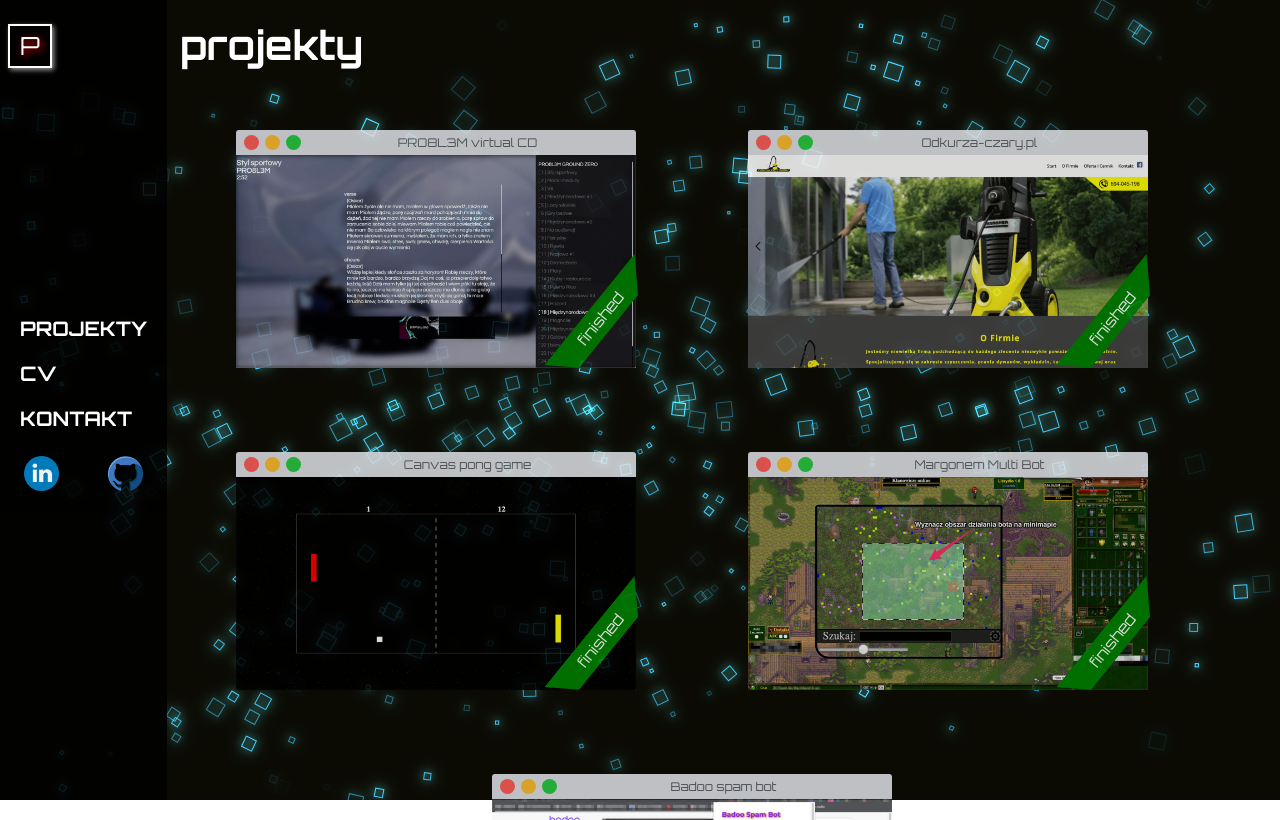
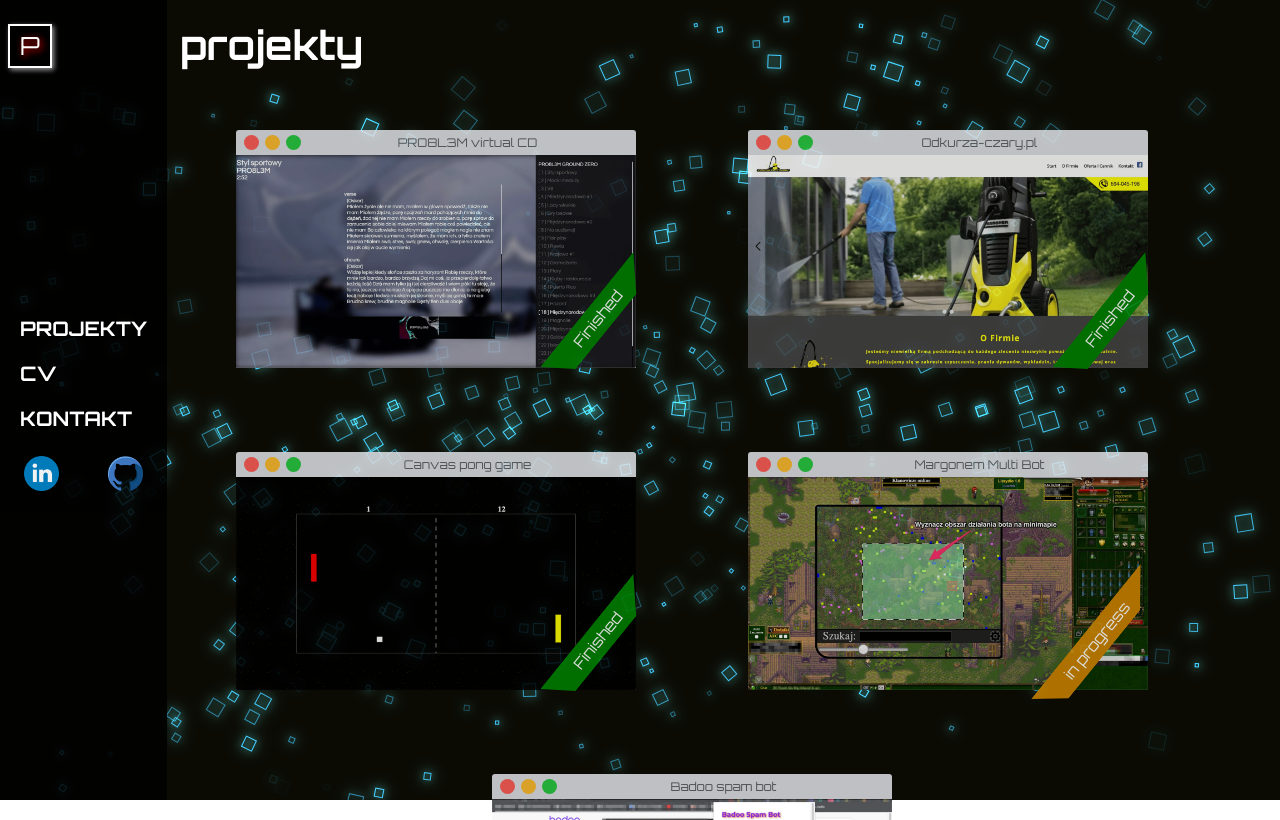
Before and after one commit to venglas/portfolio_2019, a Vue app: page /projekty in a window 1280 px wide. Built offline with nearby package versions, Linux system fonts and the light colour scheme; a web font is replaced by a local one.

Commit message:
fix and add tag for every single project

```diff
--- a/src/components/SingleProject.vue
+++ b/src/components/SingleProject.vue
@@ -33,12 +33,13 @@
       <img v-bind:src="img_1" alt="project img" class="img img--1" />
       <img v-bind:src="img_2" alt="project img" class="img img--2" />
 
-      <div class="tag">finished</div>
+      <slot></slot>
     </div>
   </div>
 </template>
 
 <script>
+import projectTag from "./projectTag";
 export default {
   name: "SingleProject",
   props: [
@@ -50,6 +51,7 @@ export default {
     "project_live_link",
     "project_code_link"
   ],
+  components: { ProjectTag: projectTag },
   data: () => {
     return {
       isFavourite: false
--- /dev/null
+++ b/src/components/projectTag.vue
@@ -0,0 +1,44 @@
+<template>
+  <div class="tag" :class="typeclass">
+    <slot></slot>
+  </div>
+</template>
+
+<script>
+export default {
+  name: "projectTag",
+  props: { type: String },
+  data() {
+    return {
+      typeClass: "tag--"
+    };
+  },
+  methods: {
+    // type() {}
+  },
+  created() {
+    if (this.type === "finished") {
+      this.typeClass = "tag--finished";
+    }
+  },
+  computed: {
+    typeclass() {
+      const vm = this;
+
+      switch (vm.type) {
+        case "finished":
+          return "tag--finished";
+          break;
+
+        case "inProgress":
+          return "tag--in-progress";
+          break;
+
+        case "closed":
+          return "tag--closed";
+          break;
+      }
+    }
+  }
+};
+</script>
--- a/src/scss/components/single-project.scss
+++ b/src/scss/components/single-project.scss
@@ -46,6 +46,7 @@
 		.favourite {
 			position: absolute;
 			right: 7px;
+			filter: drop-shadow(0px 0px 1px rgba(0, 0, 0, .7));
 		}
 	}
 
@@ -175,11 +176,22 @@
 			bottom: 18%;
 			transform: rotate(-51deg);
 			padding: 5px 4rem;
-			background-color: green;
 
 			clip-path: polygon(0% 0, 100% 0, 79% 100%, 14% 100%);
 
 			// TODO: fix on each devices (shape of tag)
+
+			&--finished {
+				background-color: green;
+			}
+
+			&--in-progress {
+				background-color: darken(orange, 10%);
+			}
+
+			&--closed {
+				background-color: gray;
+			}
 		}
 	}
 }
--- a/src/views/projects/problemVirtualCd.vue
+++ b/src/views/projects/problemVirtualCd.vue
@@ -5,72 +5,70 @@
     <GoBackButton></GoBackButton>
 
     <article class="section section--project">
-        <header class="header">
-            PO8L3M virtual CD jest to projekt inspirowany krąkiem muzycznym "Ground zero" duetu PRO8L3M.
-        </header>
+      <header
+        class="header"
+      >PO8L3M virtual CD jest to projekt inspirowany krąkiem muzycznym "Ground zero" duetu PRO8L3M.</header>
+
+      <!-- //TODO: make hrefs for view source code and live project here -->
 
       <section class="content">
-
         <ProjectSlider
           img1="../../static/img/projects/problem-virtual-cd/slide1.jpg"
           img2="../../static/img/projects/problem-virtual-cd/slide2.jpg"
           img3="../../static/img/projects/problem-virtual-cd/slide3.jpg"
           :img4="false"
           :img5="false"
-            >
-            </ProjectSlider>
+        ></ProjectSlider>
 
         <div class="content__description">
-                PO8L3M virtual CD jest to projekt wirtualnej płyty muzycznej, która zawiera 27 utworów wraz z tekstami. <br>
-                Technologie jakie zostały użyte w projekcie to m.in:
+          PO8L3M virtual CD jest to projekt wirtualnej płyty muzycznej, która zawiera 27 utworów wraz z tekstami.
+          <br />Technologie jakie zostały użyte w projekcie to m.in:
           <ul class="list">
             <li class="list__item">
               <a href="https://www.w3.org/TR/html52/" target="_blank">HTML5</a>
-                        <img src="../../assets/img/icons/html5.png" alt="html5 icon" class="img icon">
+              <img src="../../assets/img/icons/html5.png" alt="html5 icon" class="img icon" />
             </li>
 
             <li class="list__item">
               <a href="https://www.ecma-international.org/ecma-262/6.0/" target="_blank">ES6</a>
-                        <img src="../../assets/img/icons/js.png" alt="javascript icon" class="img icon">
+              <img src="../../assets/img/icons/js.png" alt="javascript icon" class="img icon" />
             </li>
 
             <li class="list__item">
               <a href="https://sass-lang.com/" target="_blank">SCSS</a>
-                        <img src="../../assets/img/icons/sass.png" alt="javascript icon" class="img icon">
+              <img src="../../assets/img/icons/sass.png" alt="javascript icon" class="img icon" />
             </li>
 
             <li class="list__item">
               <a href="https://parceljs.org/" target="_blank">Parcel</a>
-                        <img src="../../assets/img/icons/parcel.png" alt="javascript icon" class="img icon">
+              <img src="../../assets/img/icons/parcel.png" alt="javascript icon" class="img icon" />
             </li>
           </ul>
         </div>
-
       </section>
     </article>
   </article>
 </template>
 
 <script>
-import ViewHeader from '../../components/ViewHeader';
-import ProjectSlider from '../../components/ProjectSlider';
-import GoBackButton from '../../components/GoBackButton';
+import ViewHeader from "../../components/ViewHeader";
+import ProjectSlider from "../../components/ProjectSlider";
+import GoBackButton from "../../components/GoBackButton";
 
 export default {
-  name: 'problemVirtualCd',
-  components: {ViewHeader, ProjectSlider, GoBackButton},
+  name: "problemVirtualCd",
+  components: { ViewHeader, ProjectSlider, GoBackButton },
   data: () => {
     return {
-        margin_left: '180px',
-    }
+      margin_left: "180px"
+    };
   },
-  mounted(){
-    if (window.outerWidth <= 768){
+  mounted() {
+    if (window.outerWidth <= 768) {
       this.margin_left = 0;
     }
   },
 
-  methods: {
-  }
-}
+  methods: {}
+};
 </script>
--- a/src/views/projekty.vue
+++ b/src/views/projekty.vue
@@ -15,7 +15,9 @@
         project_route="/problem-virtual-cd"
         project_live_link="https://venglas.github.io/PRO8L3eM/dist/index.html"
         project_code_link="https://github.com/venglas/PRO8L3eM"
-      ></SingleProject>
+      >
+        <ProjectTag type="finished">Finished</ProjectTag>
+      </SingleProject>
 
       <SingleProject
         project_name="Odkurza-czary.pl"
@@ -25,7 +27,9 @@
         project_route="/odkurza-czary"
         project_live_link="http://odkurza-czary.pl/"
         project_code_link="https://github.com/venglas/odkurzacze"
-      ></SingleProject>
+      >
+        <ProjectTag type="finished">Finished</ProjectTag>
+      </SingleProject>
 
       <SingleProject
         project_name="Canvas pong game"
@@ -35,7 +39,9 @@
         project_route="/canvas-pong-game"
         project_live_link="https://venglas.github.io/canvas_pong_game/"
         project_code_link="https://github.com/venglas/canvas_pong_game"
-      ></SingleProject>
+      >
+        <ProjectTag type="finished">Finished</ProjectTag>
+      </SingleProject>
 
       <SingleProject
         project_name="Margonem Multi Bot"
@@ -45,7 +51,9 @@
         project_route="/margonem-multi-bot"
         project_live_link="https://margonembot.wordpress.com/"
         project_code_link="https://github.com/venglas/margonem-bot"
-      ></SingleProject>
+      >
+        <ProjectTag type="inProgress">in progress</ProjectTag>
+      </SingleProject>
 
       <SingleProject
         project_name="Badoo spam bot"
@@ -55,7 +63,9 @@
         project_route="/badoo-spam-bot"
         project_live_link="https://github.com/venglas/badoo_bot"
         project_code_link="https://github.com/venglas/badoo_bot"
-      ></SingleProject>
+      >
+        <ProjectTag type="inProgress">in progress</ProjectTag>
+      </SingleProject>
     </section>
 
     <ScrollDownArrow v-show="this.$store.state.interface.scroll_arrow_info"></ScrollDownArrow>
@@ -66,11 +76,12 @@
 import ViewHeader from "../components/ViewHeader";
 import SingleProject from "../components/SingleProject";
 import ScrollDownArrow from "../components/ScrollDownArrow";
+import ProjectTag from "../components/projectTag";
 import { debounce } from "lodash";
 
 export default {
   name: "projekty",
-  components: { ViewHeader, SingleProject, ScrollDownArrow },
+  components: { ViewHeader, SingleProject, ScrollDownArrow, ProjectTag },
   data: () => {
     return {
       margin_left: "180px",
```
Lines whose indentation alone changed are shown as unchanged.
